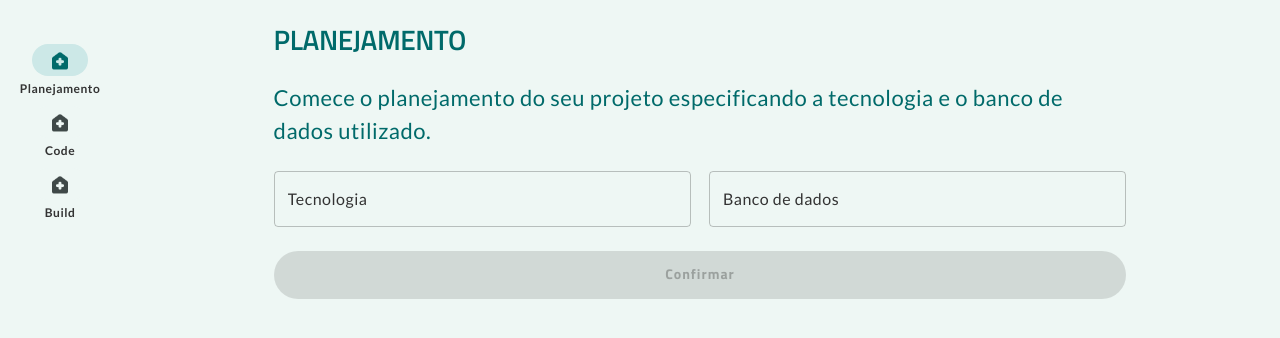
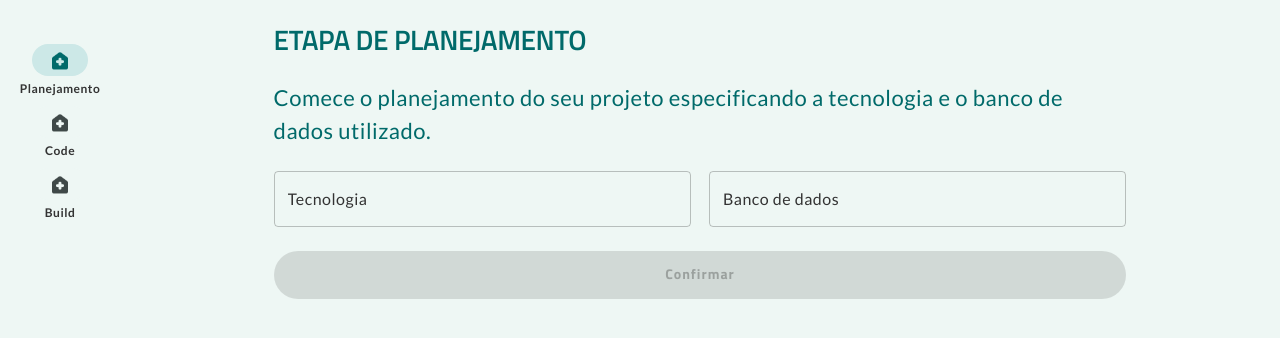
Before and after one commit to thiagonery/DevSecOps_TCC_IA-1, a React (Vite) app in the folder client/: page / in a window 1280 px wide. Shown: the top 338 px of the page. Built offline with nearby package versions, Linux system fonts and the light colour scheme.

Commit message:
feat: change PlanContainer screen title

```diff
--- a/client/src/screens/Plan/components/PlanContainer.tsx
+++ b/client/src/screens/Plan/components/PlanContainer.tsx
@@ -31,7 +31,7 @@ export const PlanContainer = () => {
   return (
     <Box gap="24px">
       <Text variant="h1" color={theme.palette.primary.main}>
-        PLANEJAMENTO
+        ETAPA DE PLANEJAMENTO
       </Text>
       <Text fontSize="22px" color={theme.palette.primary.main}>
         Comece o planejamento do seu projeto especificando a tecnologia e o
```
